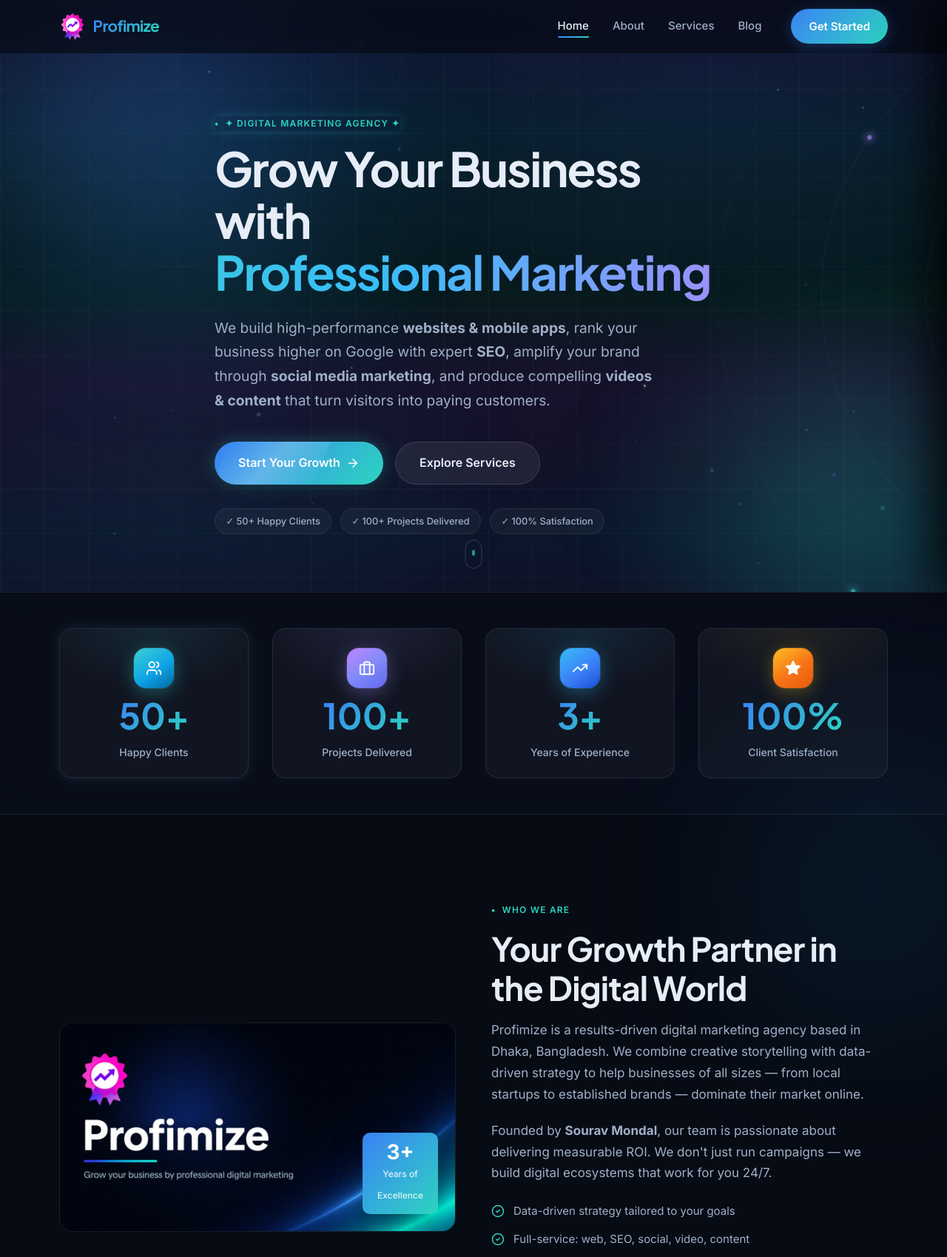
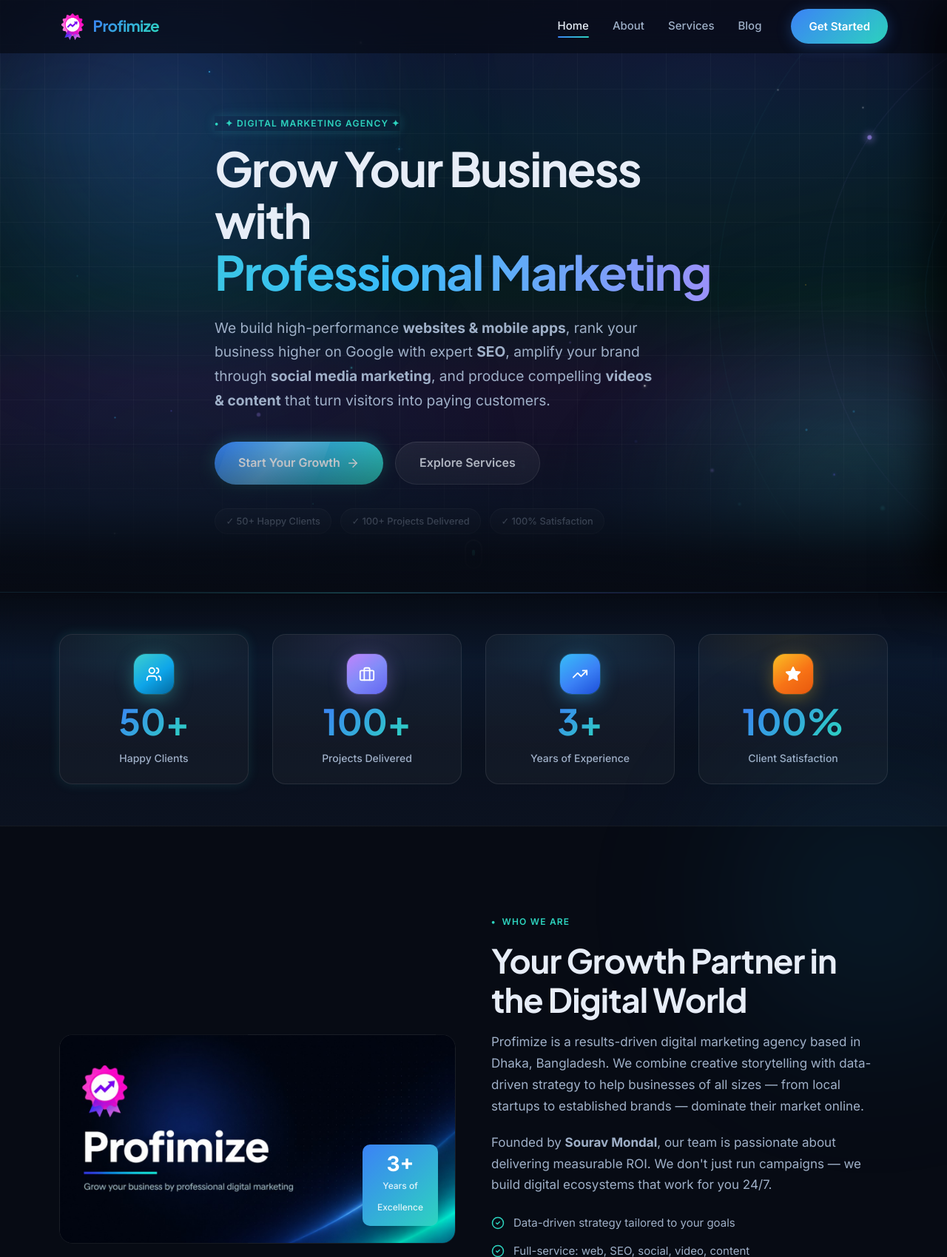
Before and after one commit to tanmoymondal1312/Profimize, a Django app: page / in a window 1280 px wide. Shown: the top 1699 px of the page at 74% size. Run offline with Django 4.2, Linux system fonts and the light colour scheme; data comes from the database, SQL or seed files in the repository; both versions use the stored data as it was after the commit; parts of the project's set-up code (start-up, migrations or seed data) failed here and were passed over; some libraries are stand-ins or nearby versions.

Commit message:
Auto-save changes

```diff
--- a/static/css/main.css
+++ b/static/css/main.css
@@ -416,6 +416,22 @@ body::before {
   overflow: hidden;
   padding-top: var(--header-h);
 }
+/* Gradient bleed at hero bottom — fades hero bg into next section */
+.hero::after {
+  content: '';
+  position: absolute;
+  bottom: 0; left: 0; right: 0;
+  height: 220px;
+  background: linear-gradient(
+    to bottom,
+    transparent 0%,
+    rgba(11, 18, 32, .55) 45%,
+    rgba(7, 11, 20, .92) 78%,
+    var(--bg-900) 100%
+  );
+  z-index: 2;
+  pointer-events: none;
+}
 .hero-bg {
   position: absolute; inset: 0; overflow: hidden; z-index: 0;
 }
@@ -537,7 +553,8 @@ body::before {
   background: var(--bg-800);
   border-top: 1px solid var(--border);
   border-bottom: 1px solid var(--border);
-  padding-block: 3rem;
+  padding-block: 3.5rem;
+  position: relative;
 }
 .stats-grid {
   display: grid;
@@ -1572,11 +1589,29 @@ body.page-home::before {
   );
 }
 
-/* ── 2. Stats strip — semi-transparent so sweep shows through ─── */
+/* ── 2. Stats strip — gradient blend from hero into section ─── */
 body.page-home .stats-strip {
-  background: rgba(11, 18, 32, .55);
-  backdrop-filter: blur(16px);
-  -webkit-backdrop-filter: blur(16px);
+  background: linear-gradient(
+    180deg,
+    rgba(7, 11, 20, .92)       0%,   /* matches hero::after bottom */
+    rgba(14, 30, 55, .70)      30%,  /* picks up hero blue tint */
+    rgba(11, 18, 32, .85)      65%,
+    var(--bg-800)              100%
+  );
+  border-top: 1px solid rgba(62, 207, 207, .08);
+  border-bottom: 1px solid rgba(255,255,255,.06);
+  backdrop-filter: blur(12px);
+  -webkit-backdrop-filter: blur(12px);
+  position: relative;
+}
+/* Subtle teal accent line at very top of strip */
+body.page-home .stats-strip::before {
+  content: '';
+  position: absolute;
+  top: 0; left: 10%; right: 10%;
+  height: 1px;
+  background: linear-gradient(90deg, transparent, rgba(62,207,207,.35), rgba(99,102,241,.25), transparent);
+  pointer-events: none;
 }
 
 /* ── 3. Section context for glow blobs ────────────────────────── */
```
Also changed, not shown: db.sqlite3.
